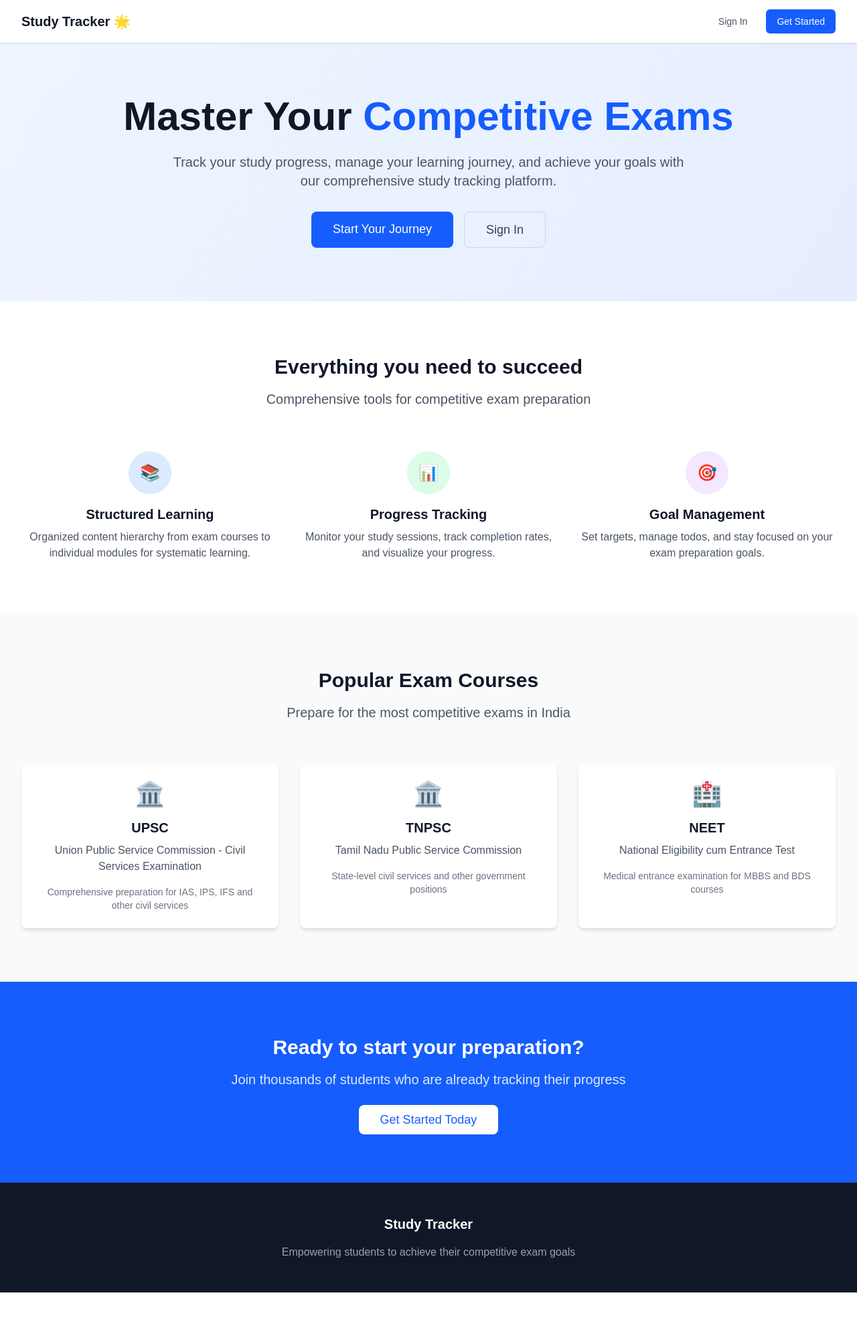
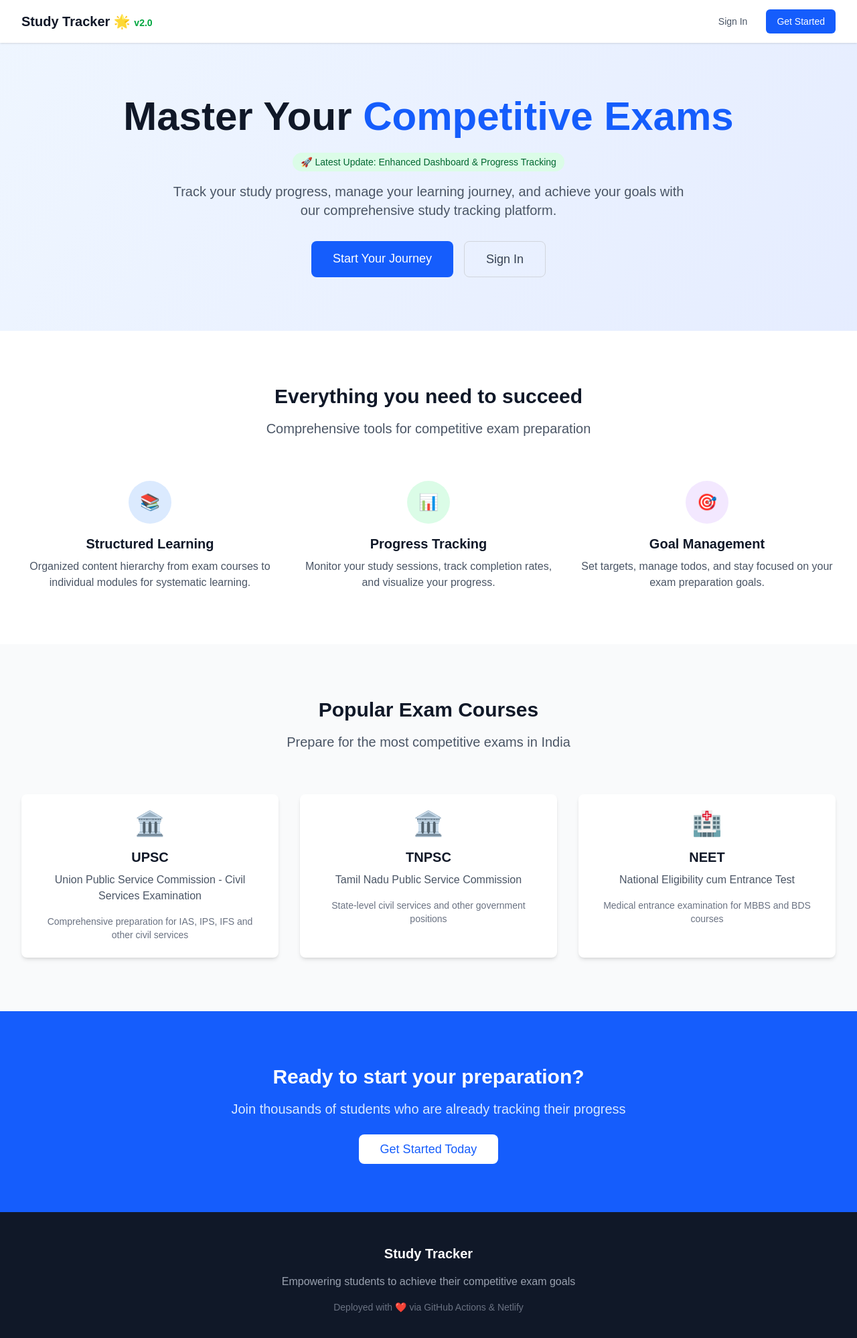
Before and after one commit to chemarish30-afk/study-tracker, a Next.js app in the folder web/: page / in a window 1280 px wide. Shown: the top 1998 px of the page at 67% size. Before the commit the page ends 1930 px from the top, so only its background shows below. Built offline with nearby package versions, Linux system fonts and the light colour scheme.

Commit message:
feat: Add deployment indicators and version updates to homepage
- Add v2.0 version indicator to navigation
- Add latest update badge in hero section
- Add deployment attribution in footer
- Trigger Netlify deployment via GitHub Actions

```diff
--- a/web/src/app/page.tsx
+++ b/web/src/app/page.tsx
@@ -8,7 +8,7 @@
         <div className="max-w-7xl mx-auto px-4 sm:px-6 lg:px-8">
           <div className="flex justify-between h-16">
             <div className="flex items-center">
-              <h1 className="text-xl font-bold text-gray-900">Study Tracker 🌟</h1>
+              <h1 className="text-xl font-bold text-gray-900">Study Tracker 🌟 <span className="text-sm text-green-600">v2.0</span></h1>
             </div>
             <div className="flex items-center space-x-4">
               <Link
@@ -35,6 +35,9 @@
             Master Your
             <span className="text-blue-600"> Competitive Exams</span>
           </h1>
+          <div className="inline-flex items-center px-3 py-1 rounded-full text-sm font-medium bg-green-100 text-green-800 mb-4">
+            🚀 Latest Update: Enhanced Dashboard & Progress Tracking
+          </div>
           <p className="text-xl text-gray-600 mb-8 max-w-3xl mx-auto">
             Track your study progress, manage your learning journey, and achieve your goals with our comprehensive study tracking platform.
           </p>
@@ -182,6 +185,9 @@
             <p className="text-gray-400">
               Empowering students to achieve their competitive exam goals
             </p>
+            <div className="mt-4 text-sm text-gray-500">
+              Deployed with ❤️ via GitHub Actions & Netlify
+            </div>
           </div>
         </div>
       </footer>
```
Also changed, not shown: web/src/app/courses/page.tsx (line endings or trailing spaces), web/src/app/onboarding/page.tsx (line endings or trailing spaces), web/src/app/profile/page.tsx (line endings or trailing spaces), web/src/app/welcome/page.tsx (line endings or trailing spaces), web/src/components/layout/Layout.tsx (line endings or trailing spaces), web/src/components/layout/Sidebar.tsx (line endings or trailing spaces), web/src/lib/utils.ts (line endings or trailing spaces).
